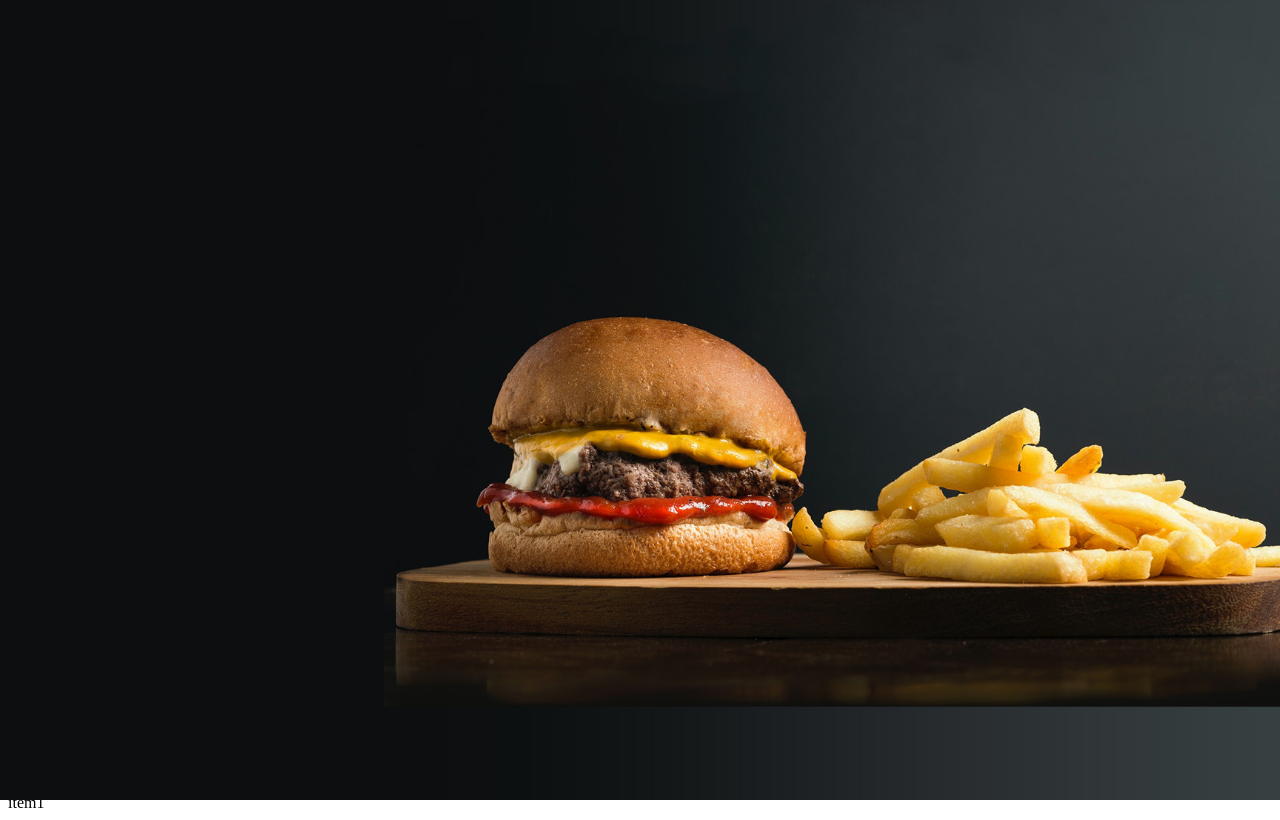
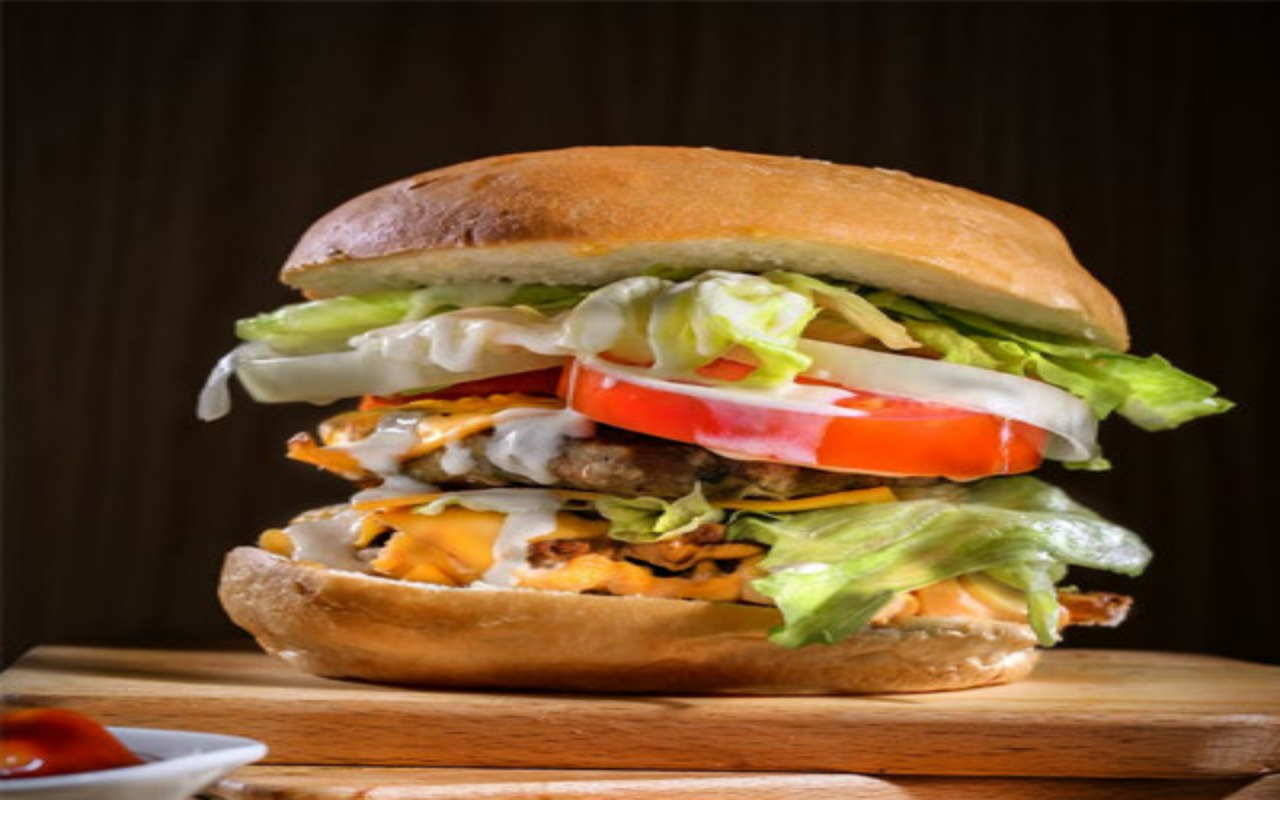
Before and after one commit to omeradann/food-ordering, a Next.js app: page / in a window 1280 px wide. Shown: the top 820 px of the page. Built offline with nearby package versions, Linux system fonts and the light colour scheme.

Commit message:
carousel update, new campaigns

```diff
--- /dev/null
+++ b/components/Campaigns.jsx
@@ -0,0 +1,30 @@
+import Image from "next/image";
+
+
+const CampaingItem = () => {
+  return (
+  <div className="bg-white">
+    <div className="relative w-40 h-40 after:content-[''] after:absolute after:w-full after:h-full after:border-[5px] after:border-secondary after:rounded-full">
+      <Image
+      src="/images/o1.jpg"
+      alt=""
+      layout="fill"
+      />
+    </div>
+    </div>
+
+
+  )}
+
+
+const Campaigns = () => {
+  return (
+    <div className="flex container mx-auto py-20 my-20 ">
+        <CampaingItem/>
+        <CampaingItem/>
+
+    </div>
+  )
+}
+
+export default Campaigns
--- a/components/Campaings.jsx
+++ /dev/null
@@ -1,11 +0,0 @@
-
-const Campaings = () => {
-  return (
-    <div className="flex">
-        <div>item1</div>
-
-    </div>
-  )
-}
-
-export default Campaings
--- a/components/Carousel.jsx
+++ b/components/Carousel.jsx
@@ -19,9 +19,9 @@ const Carousel = () => {
 
   };
   return (
-    <div className="w-full min-h-full container mx-auto flex-auto -mt-[120px]">
-      <div className="absolute top-0 left-0 w-full h-full ">
-        <div className="relative h-full w-full">
+    <div className="w-full h-full container mx-auto flex-auto -mt-[88px]">
+      <div className="absolute -top-1 left-0 w-full h-full ">
+        <div className="h-full w-full">
           <Image
             src="/images/hero-bg.jpg"
             layout="fill"
@@ -31,8 +31,8 @@ const Carousel = () => {
         </div>
       </div>
       <Slider {...settings}>
-        <div>
-          <div className="mt-48 text-white flex flex-col items-start gap-y-10">
+        <div className="mt-48">
+          <div className="relative text-white flex flex-col items-start gap-y-10 py-20">
             <Title addClass="text-6xl">Fast Food Restaurant</Title>
             <p className="text-sm sm:w-2/5 w-full">
               Doloremque, itaque aperiam facilis rerum, commodi, temporibus
@@ -43,8 +43,8 @@ const Carousel = () => {
             <button className="btn-primary">Order Now</button>
           </div>
         </div>
-        <div>
-          <div className="mt-48 text-white flex flex-col items-start gap-y-10">
+        <div className="mt-48">
+          <div className="relative  text-white flex flex-col items-start gap-y-10 py-20">
             <Title addClass="text-6xl">Fast Food Restaurant</Title>
             <p className="text-sm sm:w-2/5 w-full">
               Doloremque, itaque aperiam facilis rerum, commodi, temporibus
--- a/pages/home/index.jsx
+++ b/pages/home/index.jsx
@@ -1,4 +1,4 @@
-import Campaings from "../../components/Campaings";
+import Campaigns from "../../components/Campaigns";
 import Carousel from "../../components/Carousel";
 import Deneme from "../../components/Deneme"
 
@@ -7,9 +7,10 @@ const Home = () => {
 
   return (
     <div>
-      <Carousel/>
-      <Campaings/>
+      <Carousel />
+      <Campaigns />
       {/* <Deneme/> */}
+
     </div>
 )
 }
--- a/styles/globals.css
+++ b/styles/globals.css
@@ -27,9 +27,3 @@ body {
 .slick-dots div{
   @apply !m-0 !mt-4 p-2
 }
-
-.your-container {
-  background-image: url('/images/hero-bg.jpg');
-  background-size: cover;
-  min-height: 110vh;
-}
```
Also changed, not shown: public/images/o1.jpg (added).
